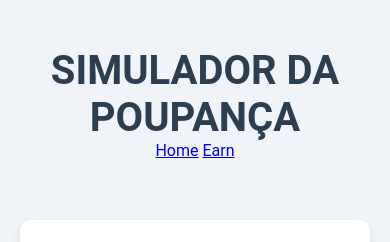
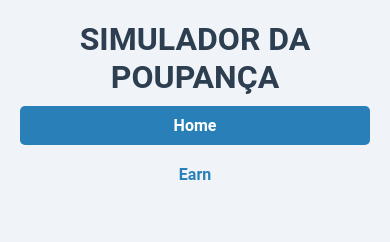
Before and after one commit to onomed25/Simulador, a plain HTML site: page index.html in a window 390 px wide. Shown: the top 242 px of the page. Drawn offline with Linux system fonts and the light colour scheme; no server answers.

Commit message:
Update styles.css

```diff
--- a/styles.css
+++ b/styles.css
@@ -229,3 +229,54 @@ button:hover {
     cursor: pointer;
     transition: background 0.3s ease;
 }
+
+
+
+header h1 {
+    font-size: 2rem;
+    margin-bottom: 10px;
+}
+
+/* Estilo do menu de navegação */
+nav {
+    display: flex;
+    justify-content: center;
+    gap: 20px; /* Espaçamento entre os links */
+}
+
+/* Links do menu */
+nav a {
+    text-decoration: none; /* Remove sublinhado */
+    color: #2980b9;
+    font-size: 1rem;
+    padding: 10px 15px;
+    border-radius: 5px; /* Bordas arredondadas */
+    font-weight: bold;
+    transition: background-color 0.3s ease, color 0.3s ease; /* Transição suave */
+}
+
+/* Efeito hover nos links */
+nav a:hover {
+    background: #ffffff; /* Fundo branco ao passar o mouse */
+    color: #3498db; /* Texto azul ao passar o mouse */
+}
+
+/* Estilo ativo para o link atual */
+nav a.active {
+    background: #2980b9; /* Azul mais escuro para o ativo */
+    color: #ffffff; /* Texto em branco */
+    font-weight: bold;
+}
+
+/* Responsividade para dispositivos menores */
+@media (max-width: 768px) {
+    nav {
+        flex-direction: column; /* Alinha os links verticalmente */
+        gap: 10px;
+    }
+
+    nav a {
+        text-align: center;
+        width: 100%; /* Links ocupam a largura inteira */
+    }
+}
```
